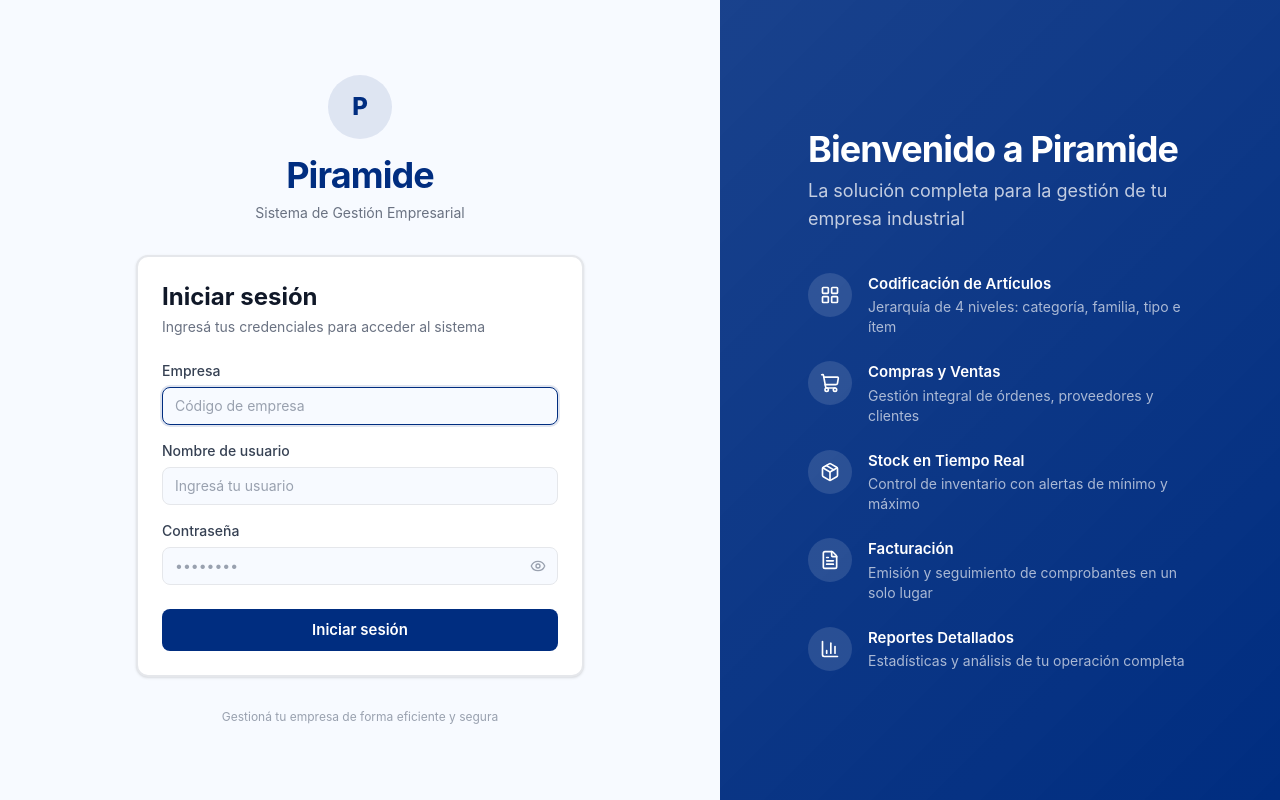
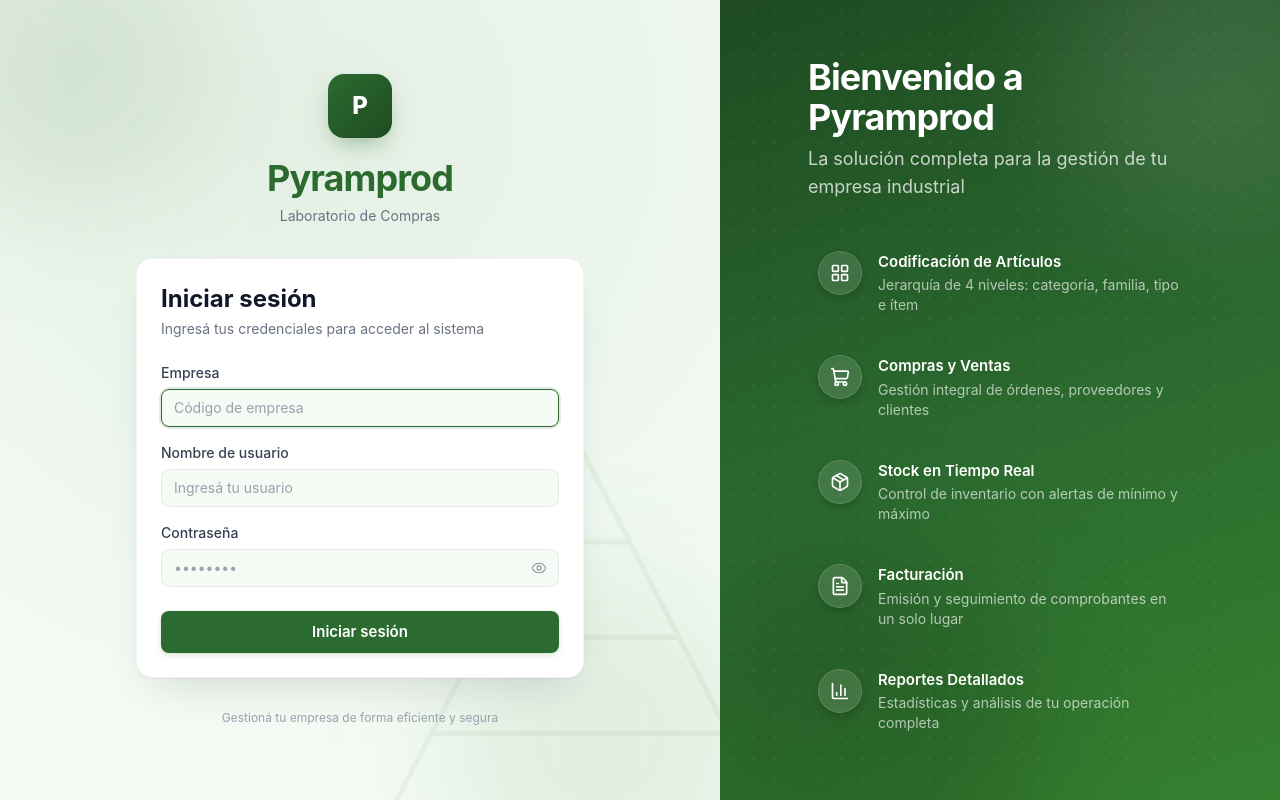
Before and after one commit to Mauu98/frontend-pyramprod, a React (Vite) app: page /login in a window 1280 px wide. Built offline with nearby package versions, Linux system fonts and the light colour scheme.

Commit message:
style(auth): rebrand login page to Pyramprod green identity
Swaps the blue Piramide palette for the Pyramprod green, adds
decorative gradient/orb depth on both panels, and a hover state
on the submit button.

```diff
--- a/src/pages/LoginPage.tsx
+++ b/src/pages/LoginPage.tsx
@@ -4,8 +4,8 @@ import { apiClient } from '@/lib/api-client'
 import { useAuthStore } from '@/stores/auth.store'
 import type { LoginResponse } from '@/types/api.types'
 
-const PRIMARY = '#002d80'
-const PRIMARY_LIGHT = 'hsl(220, 100%, 98.5%)'
+const PRIMARY = '#2C6B2F'
+const PRIMARY_LIGHT = 'hsl(123, 45%, 97%)'
 
 const features = [
   { icon: LayoutGrid,   title: 'Codificación de Artículos', desc: 'Jerarquía de 4 niveles: categoría, familia, tipo e ítem' },
@@ -17,10 +17,11 @@ const features = [
 
 export function LoginPage() {
   const login = useAuthStore((s) => s.login)
-  const [form, setForm]       = useState({ companyCode: '', username: '', password: '' })
-  const [error, setError]     = useState<string | null>(null)
-  const [loading, setLoading] = useState(false)
-  const [showPwd, setShowPwd] = useState(false)
+  const [form, setForm]         = useState({ companyCode: '', username: '', password: '' })
+  const [error, setError]       = useState<string | null>(null)
+  const [loading, setLoading]   = useState(false)
+  const [showPwd, setShowPwd]   = useState(false)
+  const [btnHover, setBtnHover] = useState(false)
 
   const handleChange = (field: keyof typeof form) => (e: React.ChangeEvent<HTMLInputElement>) =>
     setForm((prev) => ({ ...prev, [field]: e.target.value }))
@@ -43,30 +44,60 @@ export function LoginPage() {
   }
 
   return (
-    <div className="flex h-full w-full" style={{ background: PRIMARY_LIGHT }}>
+    <div
+      className="flex h-full w-full"
+      style={{ background: `radial-gradient(circle at 25% 15%, ${PRIMARY}14, transparent 55%), ${PRIMARY_LIGHT}` }}
+    >
 
       {/* ── Left — form ───────────────────────────────────────────── */}
-      <div className="flex flex-1 items-center justify-center px-4 py-12 sm:px-8">
-        <div className="w-full max-w-md space-y-8">
+      <div className="relative flex flex-1 items-center justify-center overflow-hidden px-4 py-12 sm:px-8">
+
+        {/* Decorative blurred orbs — echo the right panel's depth language */}
+        <div
+          className="pointer-events-none absolute -left-20 -top-20 h-72 w-72 rounded-full blur-3xl"
+          style={{ background: `${PRIMARY}1f` }}
+        />
+        <div
+          className="pointer-events-none absolute -bottom-24 -right-10 h-80 w-80 rounded-full blur-3xl"
+          style={{ background: `${PRIMARY}17` }}
+        />
+
+        {/* Pyramid watermark — 4 bands, one per level of the catalog hierarchy */}
+        <svg
+          className="pointer-events-none absolute -bottom-16 -right-20 h-[440px] w-[440px] opacity-[0.05]"
+          viewBox="0 0 100 100"
+          fill="none"
+        >
+          <path d="M50 5 L95 92 L5 92 Z" stroke={PRIMARY} strokeWidth="1.2" />
+          <line x1="38.8" y1="26.8" x2="61.2" y2="26.8" stroke={PRIMARY} strokeWidth="1.2" />
+          <line x1="27.5" y1="48.5" x2="72.5" y2="48.5" stroke={PRIMARY} strokeWidth="1.2" />
+          <line x1="16.3" y1="70.3" x2="83.7" y2="70.3" stroke={PRIMARY} strokeWidth="1.2" />
+        </svg>
+
+        <div className="relative w-full max-w-md space-y-8">
 
           {/* Header */}
           <div className="text-center">
-            <div className="mb-4 flex justify-center">
+            <div className="mb-5 flex justify-center">
               <div
-                className="flex h-16 w-16 items-center justify-center rounded-full text-2xl font-extrabold text-white"
-                style={{ background: `${PRIMARY}1a` }}
+                className="flex h-16 w-16 items-center justify-center rounded-2xl text-2xl font-extrabold text-white"
+                style={{
+                  background: `linear-gradient(135deg, ${PRIMARY} 0%, #1E4B21 100%)`,
+                  boxShadow: `0 10px 24px -8px ${PRIMARY}80`,
+                }}
               >
-                <span style={{ color: PRIMARY }}>P</span>
+                P
               </div>
             </div>
-            <h1 className="text-4xl font-bold tracking-tight" style={{ color: PRIMARY }}>Piramide</h1>
-            <p className="mt-2 text-sm text-gray-500">Sistema de Gestión Empresarial</p>
+            <h1 className="text-4xl font-bold tracking-tight" style={{ color: PRIMARY }}>Pyramprod</h1>
+            <p className="mt-2 text-sm text-gray-500">Laboratorio de Compras</p>
           </div>
 
           {/* Card */}
           <form
             onSubmit={handleSubmit}
-            className="rounded-xl border-2 border-gray-200 bg-white shadow-sm"
+            className="rounded-2xl border border-black/5 bg-white"
+            style={{ boxShadow: '0 1px 2px rgba(16,24,40,0.04), 0 20px 40px -16px rgba(16,24,40,0.14)' }}
           >
             <div className="px-6 pt-6 pb-2">
               <h2 className="text-2xl font-bold text-gray-900">Iniciar sesión</h2>
@@ -153,8 +184,15 @@ export function LoginPage() {
               <button
                 type="submit"
                 disabled={loading}
-                className="mt-2 w-full rounded-lg py-2.5 text-sm font-semibold text-white transition-opacity disabled:opacity-60"
-                style={{ background: PRIMARY, fontSize: '0.9375rem' }}
+                onMouseEnter={() => setBtnHover(true)}
+                onMouseLeave={() => setBtnHover(false)}
+                className="mt-2 w-full rounded-lg py-2.5 text-sm font-semibold text-white transition-all duration-150 disabled:cursor-not-allowed disabled:opacity-60"
+                style={{
+                  background: btnHover && !loading ? '#1E4B21' : PRIMARY,
+                  fontSize: '0.9375rem',
+                  boxShadow: btnHover && !loading ? `0 8px 16px -4px ${PRIMARY}66` : `0 2px 6px -1px ${PRIMARY}40`,
+                  transform: btnHover && !loading ? 'translateY(-1px)' : 'none',
+                }}
               >
                 {loading ? 'Ingresando...' : 'Iniciar sesión'}
               </button>
@@ -169,23 +207,48 @@ export function LoginPage() {
 
       {/* ── Right — decorative panel ───────────────────────────────── */}
       <div
-        className="hidden lg:flex lg:w-[480px] xl:w-[560px] shrink-0 items-center justify-center p-12 text-white"
-        style={{ background: `linear-gradient(135deg, ${PRIMARY}e6 0%, ${PRIMARY} 100%)` }}
+        className="relative hidden lg:flex lg:w-[480px] xl:w-[560px] shrink-0 items-center justify-center overflow-hidden p-12 text-white"
+        style={{ background: `linear-gradient(160deg, #1E4B21 0%, ${PRIMARY} 55%, #35802f 100%)` }}
       >
-        <div className="max-w-sm space-y-8">
+        {/* Decorative blurred orbs for depth */}
+        <div
+          className="pointer-events-none absolute -right-24 -top-24 h-80 w-80 rounded-full blur-3xl"
+          style={{ background: 'rgba(255,255,255,0.10)' }}
+        />
+        <div
+          className="pointer-events-none absolute -bottom-32 -left-16 h-96 w-96 rounded-full blur-3xl"
+          style={{ background: 'rgba(0,0,0,0.15)' }}
+        />
+        {/* Subtle dot-grid texture */}
+        <div
+          className="pointer-events-none absolute inset-0 opacity-[0.07]"
+          style={{
+            backgroundImage: 'radial-gradient(rgba(255,255,255,0.9) 1px, transparent 1px)',
+            backgroundSize: '22px 22px',
+          }}
+        />
+
+        <div className="relative max-w-sm space-y-8">
           <div className="space-y-2">
-            <h2 className="text-4xl font-bold tracking-tight">Bienvenido a Piramide</h2>
+            <h2 className="text-4xl font-bold tracking-tight">Bienvenido a Pyramprod</h2>
             <p className="text-lg" style={{ color: 'rgba(255,255,255,0.75)' }}>
               La solución completa para la gestión de tu empresa industrial
             </p>
           </div>
 
-          <div className="mt-10 space-y-6">
+          <div className="mt-10 space-y-5">
             {features.map(({ icon: Icon, title, desc }) => (
-              <div key={title} className="flex items-start gap-4">
+              <div
+                key={title}
+                className="flex items-start gap-4 rounded-xl p-2.5 transition-colors duration-150 hover:bg-white/[0.06]"
+              >
                 <div
                   className="flex h-11 w-11 shrink-0 items-center justify-center rounded-full"
-                  style={{ background: 'rgba(255,255,255,0.12)' }}
+                  style={{
+                    background: 'rgba(255,255,255,0.12)',
+                    border: '1px solid rgba(255,255,255,0.14)',
+                    boxShadow: '0 4px 10px -2px rgba(0,0,0,0.25)',
+                  }}
                 >
                   <Icon className="h-5 w-5 text-white" />
                 </div>
```
